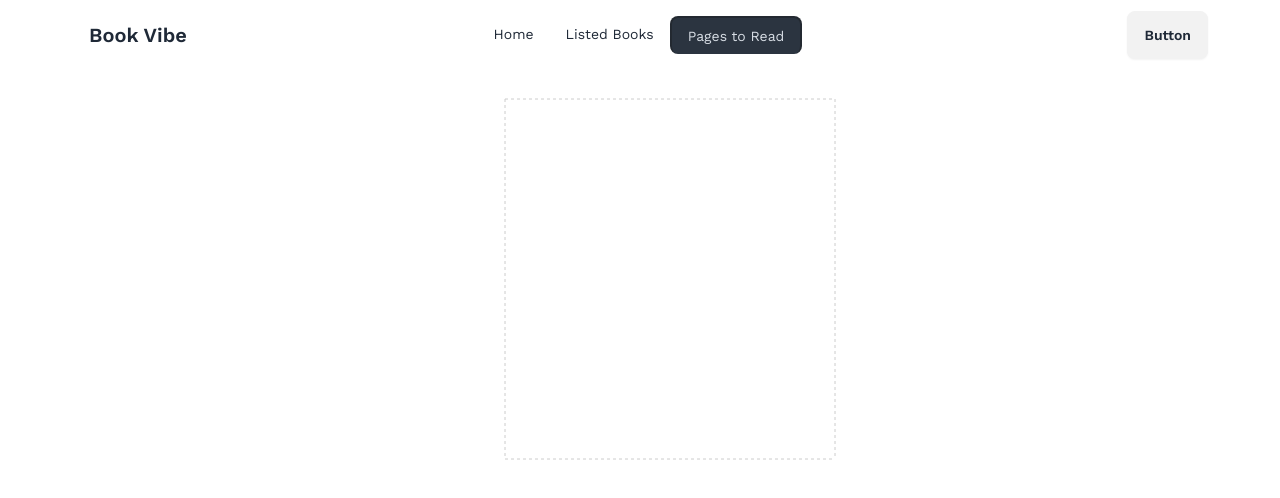
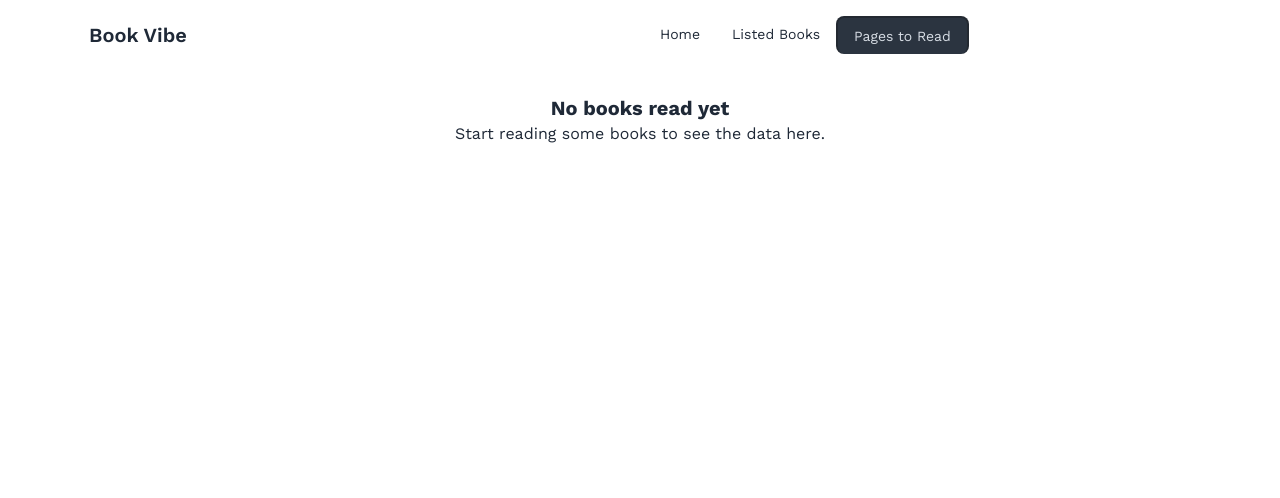
Before and after one commit to 8ad40n/book-review, a React (Vite) app: page /pagesToRead in a window 1280 px wide. Shown: the top 498 px of the page. Built offline with nearby package versions, Linux system fonts and the light colour scheme; a web font is replaced by a local one.

Commit message:
Rechart, validation

```diff
--- a/src/components/Banner/Banner.jsx
+++ b/src/components/Banner/Banner.jsx
@@ -1,3 +1,4 @@
+import { Link } from "react-router-dom";
 import banner from "../../assets/banner.png";
 export default function Banner({}) {
 
@@ -6,7 +7,7 @@ export default function Banner({}) {
       <div className="flex flex-col justify-center ">
         <h1 className="playfair text-4xl md:text-6xl font-bold mb-4 mt-4 md:mb-8 text-center lg:text-left">Books to freshen up your bookshelf</h1>
         <div className="flex justify-center lg:justify-start">
-          <button className="btn max-w-40 bg-[#23BE0A] text-white px-4 py-3 rounded-xl">View The List</button>
+          <Link to="/listedBooks/readBooks" className="btn max-w-40 bg-[#23BE0A] text-white px-4 py-3 rounded-xl">View The List</Link>
         </div>
       </div>
       <div className="mx-auto">
--- a/src/components/Navbar/Navbar.jsx
+++ b/src/components/Navbar/Navbar.jsx
@@ -52,9 +52,7 @@ export default function Navbar() {
             </li>
           </ul>
         </div>
-        <div className="navbar-end">
-          <a className="btn">Button</a>
-        </div>
+
       </div>
     </div>
   );
--- a/src/components/PageToRead/PageToRead.jsx
+++ b/src/components/PageToRead/PageToRead.jsx
@@ -4,7 +4,7 @@ import { Bar, BarChart, CartesianGrid, Tooltip, XAxis, YAxis } from "recharts";
 import { getStoredRead } from "../../utility/localStorage";
 
 export default function PageToRead() {
-  const [read,setRead]= useState([]);
+  const [read, setRead] = useState([]);
   const readBooks = useLoaderData();
 
   useEffect(() => {
@@ -18,11 +18,12 @@ export default function PageToRead() {
       }
     }
     setRead(readList);
-  }, []);
+  }, [readBooks]);
 
   return (
     <div className="flex items-center justify-center mt-6">
-      <BarChart width={400} height={400} data={read}>
+      {read.length > 0 ? (
+        <BarChart width={350} height={400} data={read}>
           <CartesianGrid strokeDasharray="3 3"></CartesianGrid>
           <XAxis dataKey="title"></XAxis>
           <YAxis></YAxis>
@@ -30,6 +31,12 @@ export default function PageToRead() {
           {/* <Legend></Legend> */}
           <Bar dataKey="total_pages" fill="#8884d8"></Bar>
         </BarChart>
+      ) : (
+        <div className="text-center">
+          <h2 className="text-xl font-bold">No books read yet</h2>
+          <p>Start reading some books to see the data here.</p>
         </div>
-  )
+      )}
+    </div>
+  );
 }
--- a/src/components/Read Books/ReadBook.jsx
+++ b/src/components/Read Books/ReadBook.jsx
@@ -60,7 +60,7 @@ export default function ReadBook({ read }) {
                 Rating: {rating}
               </h3>
             </div>
-            <Link to={`/book/${id}`}  className="text-white bg-[#23BE0A] px-3 py-1 rounded-xl hover:text-white hover:bg-black">
+            <Link to={`/book/${id}`}  className="text-center text-white bg-[#23BE0A] px-3 py-1 rounded-xl hover:text-white hover:bg-black">
               View Details
             </Link>
           </div>
--- a/src/components/Read Books/ReadBooks.jsx
+++ b/src/components/Read Books/ReadBooks.jsx
@@ -22,9 +22,14 @@ export default function ReadBooks() {
 
   return (
     <div className="flex flex-col gap-6 mb-10">
-      {
-        read.map(r=> <ReadBook key={r.id} read={r}></ReadBook>)
-      }
+      {read.length > 0 ? (
+        read.map((r) => <ReadBook key={r.id} read={r}></ReadBook>)
+      ) : (
+        <div className="text-center mt-6">
+          <h2 className="text-xl font-bold">No books read yet</h2>
+          <p>Start reading some books to see them listed here.</p>
+        </div>
+      )}
     </div>
   )
 }
--- a/src/components/WishList Books/WishList.jsx
+++ b/src/components/WishList Books/WishList.jsx
@@ -21,9 +21,14 @@ export default function WishList() {
   }, []);
   return (
     <div className="flex flex-col gap-6 mb-10">
-      {
-        wish.map(r=> <ReadBook key={r.id} read={r}></ReadBook>)
-      }
+      {wish.length > 0 ? (
+        wish.map((r) => <ReadBook key={r.id} read={r}></ReadBook>)
+      ) : (
+        <div className="text-center mt-6">
+          <h2 className="text-xl font-bold">No books in your wishlist yet</h2>
+          <p>Add some books to see them listed here.</p>
+        </div>
+      )}
     </div>
   )
 }
```
Lines whose indentation alone changed are shown as unchanged.
